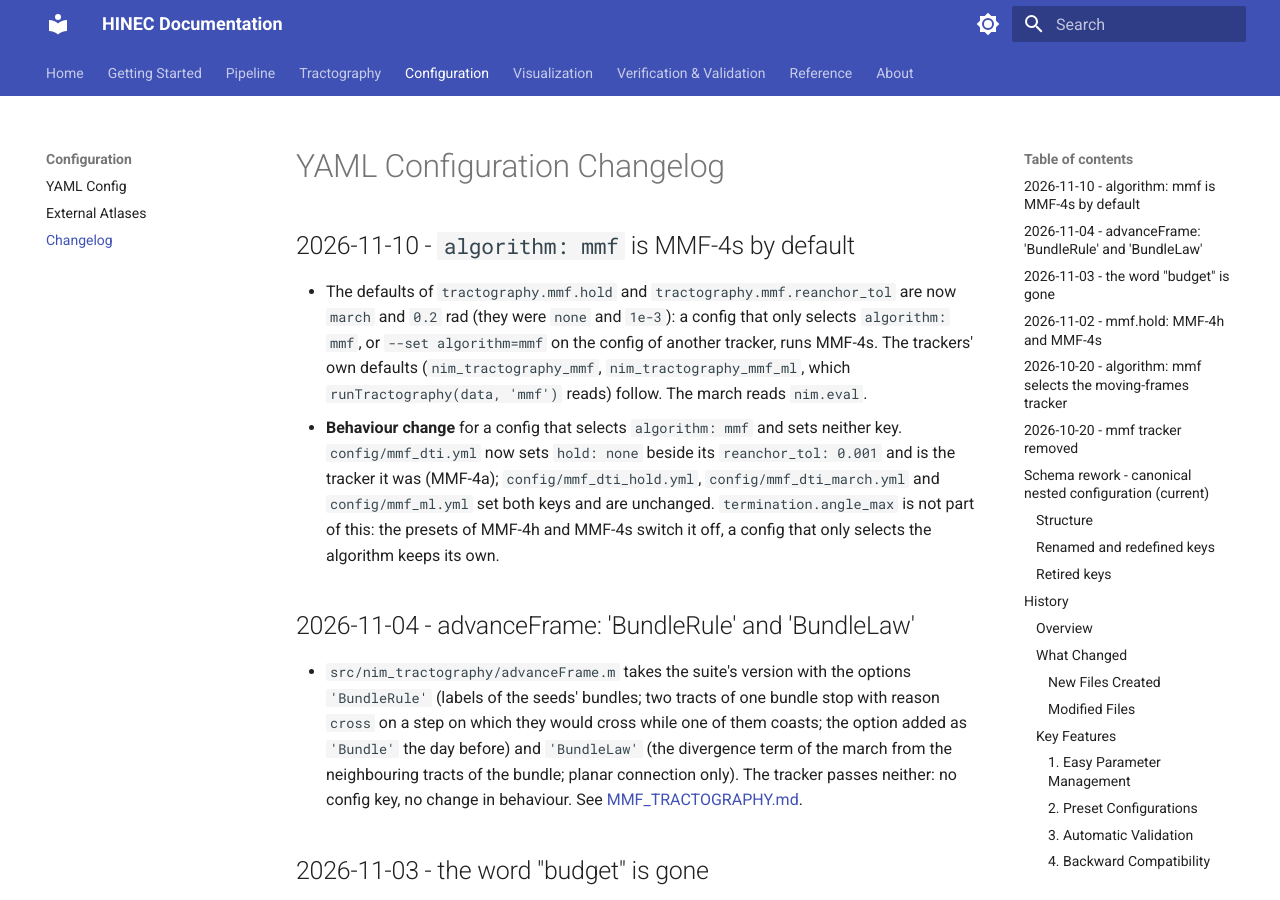
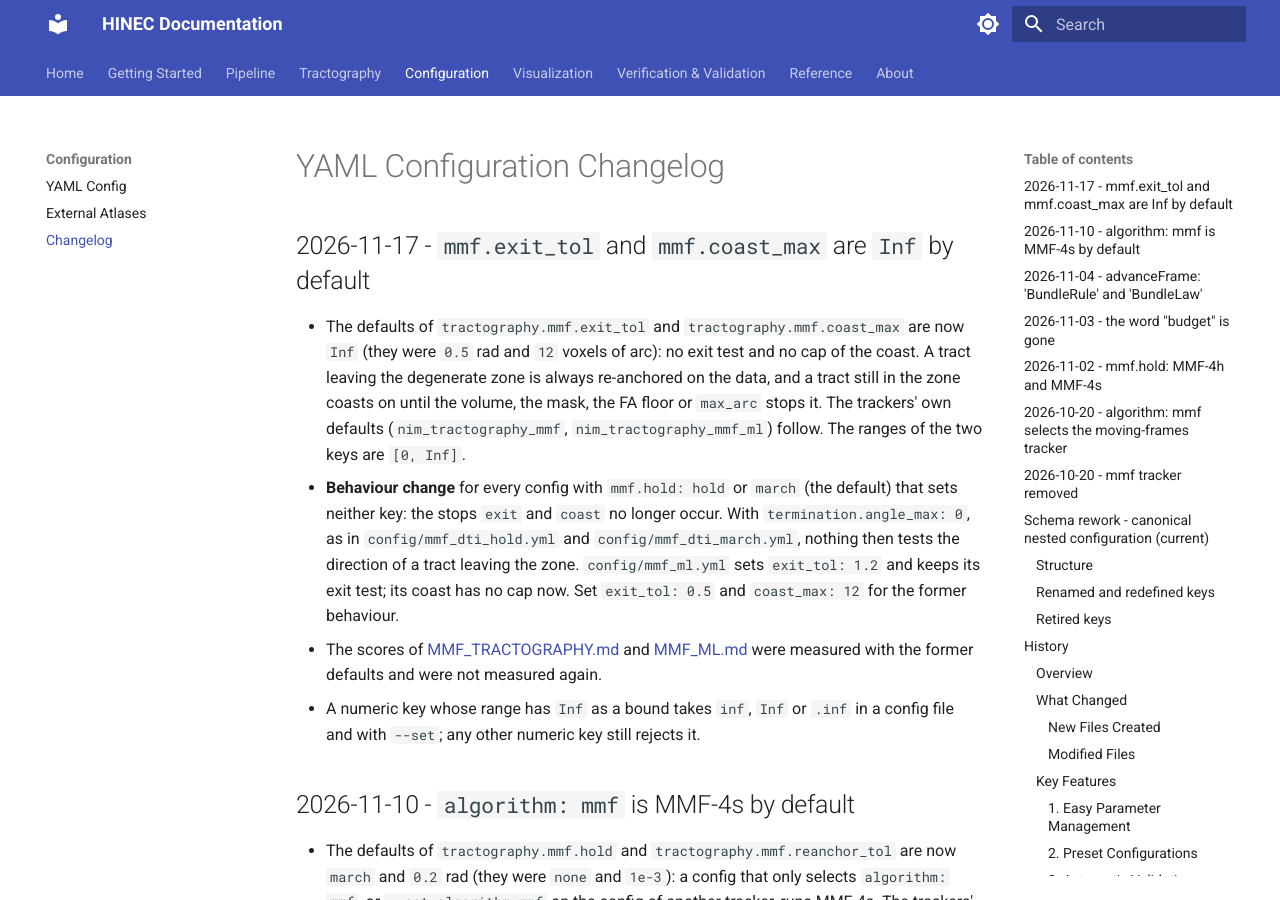
Before and after one commit to uicneuro/hinec, an MkDocs documentation site: the page built from docs/CHANGELOG_YAML.md, in a window 1280 px wide and 900 px high. Built offline with MkDocs 1.6.1 and Material for MkDocs 9.7.7, drawn with Linux system fonts in a browser that asks for light colours.

Commit message:
mmf: exit_tol and coast_max are Inf by default
The defaults of tractography.mmf.exit_tol and tractography.mmf.coast_max
are now Inf (they were 0.5 rad and 12 voxels of arc): no exit test and no
cap of the coast. A tract leaving the degenerate zone is always re-anchored
on the data, and a tract still in the zone coasts on until the volume, the
mask, the FA floor or max_arc stops it. nim_tractography_mmf and
nim_tractography_mmf_ml follow, and report the two settings on the console.

Behaviour change for every config with mmf.hold hold or march that sets
neither key: the stops exit and coast no longer occur. With
termination.angle_max 0 (mmf_dti_hold.yml, mmf_dti_march.yml) nothing then
tests the direction of a tract leaving the zone. The scores of
MMF_TRACTOGRAPHY.md and MMF_ML.md were measured with the former defaults
and were not measured again.

A numeric key whose range has Inf as a bound takes inf, Inf or .inf in a
config file and with --set; the other numeric keys still reject it.

Tests: theFloorAndTheRingReachTheScheme sets the cap it relied on; new
byDefaultThereIsNoExitTestAndNoCap and infIsANumberOnlyWhereTheRangeAllowsIt.

Co-Authored-By: Claude Fable 5.2 <noreply@anthropic.com>

```diff
--- a/docs/CHANGELOG_YAML.md
+++ b/docs/CHANGELOG_YAML.md
@@ -1,4 +1,23 @@
 # YAML Configuration Changelog
+
+## 2026-11-17 - `mmf.exit_tol` and `mmf.coast_max` are `Inf` by default
+
+- The defaults of `tractography.mmf.exit_tol` and `tractography.mmf.coast_max` are now
+  `Inf` (they were `0.5` rad and `12` voxels of arc): no exit test and no cap of the
+  coast. A tract leaving the degenerate zone is always re-anchored on the data, and a
+  tract still in the zone coasts on until the volume, the mask, the FA floor or
+  `max_arc` stops it. The trackers' own defaults (`nim_tractography_mmf`,
+  `nim_tractography_mmf_ml`) follow. The ranges of the two keys are `[0, Inf]`.
+- **Behaviour change** for every config with `mmf.hold: hold` or `march` (the default)
+  that sets neither key: the stops `exit` and `coast` no longer occur. With
+  `termination.angle_max: 0`, as in `config/mmf_dti_hold.yml` and
+  `config/mmf_dti_march.yml`, nothing then tests the direction of a tract leaving the
+  zone. `config/mmf_ml.yml` sets `exit_tol: 1.2` and keeps its exit test; its coast
+  has no cap now. Set `exit_tol: 0.5` and `coast_max: 12` for the former behaviour.
+- The scores of [MMF_TRACTOGRAPHY.md](MMF_TRACTOGRAPHY.md) and [MMF_ML.md](MMF_ML.md)
+  were measured with the former defaults and were not measured again.
+- A numeric key whose range has `Inf` as a bound takes `inf`, `Inf` or `.inf` in a
+  config file and with `--set`; any other numeric key still rejects it.
 
 ## 2026-11-10 - `algorithm: mmf` is MMF-4s by default
 
--- a/docs/MMF_ML.md
+++ b/docs/MMF_ML.md
@@ -168,7 +168,7 @@ dx/ds = e1,   dE/ds = Omega(x, e1) E,   Omega_1j = w_1j(x, e1) . e1   (CF4, h =
 In MMF-ml it is the read weight c(X, T): a point where c < `mmf.hold_min`
 (0.15) has lost the tract's own layer. There the tract coasts on the mean
 connection of its last `mmf.hold_k` trusted nodes, at most `mmf.coast_max`
-voxels. On reaching trusted data again it is re-anchored if its heading is
+voxels (`Inf` by default: no cap). On reaching trusted data again it is re-anchored if its heading is
 within `mmf.exit_tol` (1.2 rad) of the layer read there. Otherwise it stops
 (`exit`).
 
--- a/docs/MMF_TRACTOGRAPHY.md
+++ b/docs/MMF_TRACTOGRAPHY.md
@@ -174,7 +174,11 @@ nothing else, so neither the edge of the mask nor the FA floor is a zone.
 
 **Leaving it.** In the `adaptive` and `reanchor` modes, a tract reaching a trusted
 node is re-anchored if its heading is within `exit_tol` of the data; otherwise the
-coast has left the bundle and it stops (`exit`). The heading test of
+coast has left the bundle and it stops (`exit`). Since 2026-11-17 `exit_tol` and
+`coast_max` are `Inf` by default: no exit test, a tract leaving the zone is always
+re-anchored, and no cap of the coast. The scores below were measured with
+`exit_tol: 0.5` and `coast_max: 12`, the defaults until then, and were not measured
+again; set the two keys to get them. The heading test of
 `angle_max` comes first: data at the end of the step further from the heading
 at its start than `angle_max` allows stop the tract with `angle`. In `transport` mode nothing is re-anchored or tested on leaving: the tract
 keeps its heading and only `angle_max` applies. `exit_tol` is apart from
```
Also changed, not shown: config/README.md (+2 -1 lines), docs/API_REFERENCE.md (+2 -2 lines), docs/YAML_CONFIG.md (+2 -2 lines), 10 other files.
